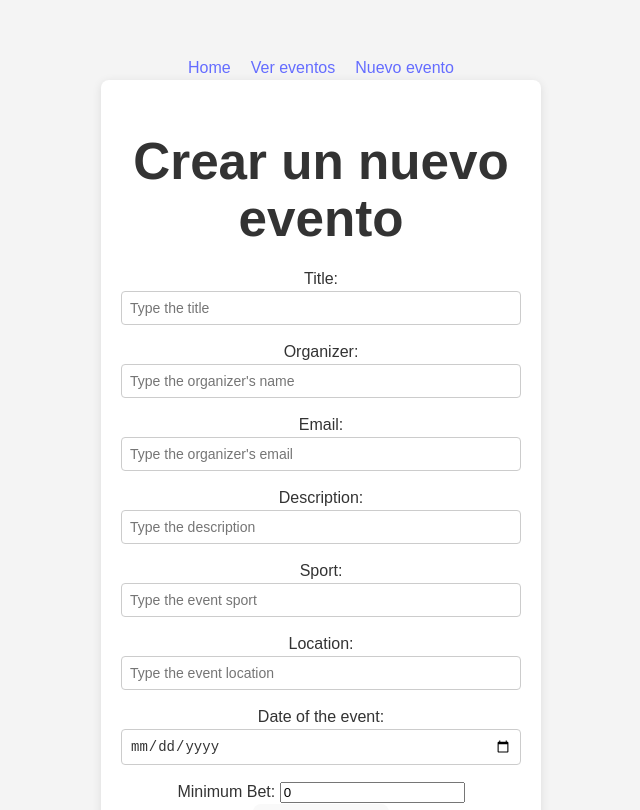
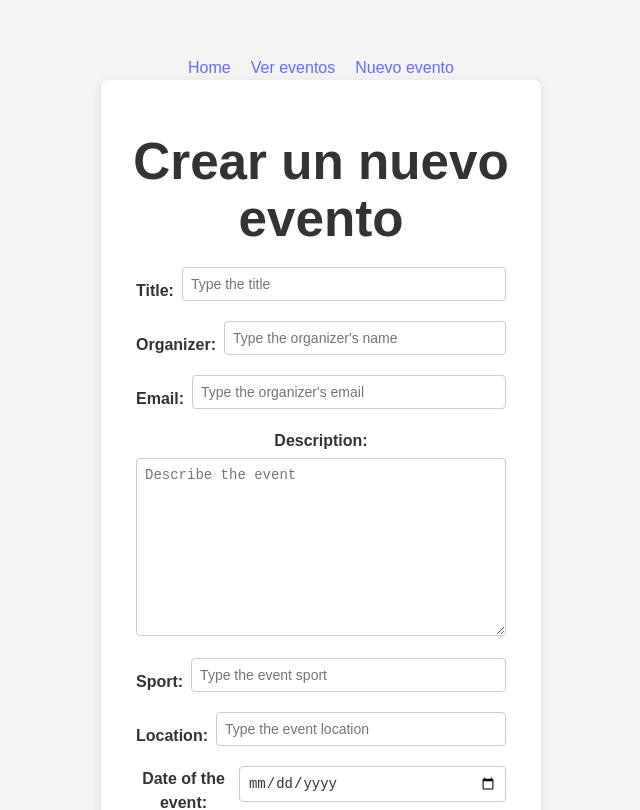
Before and after one commit to robbvv/Apuestas-Reactivas-, a React (Vite) app in the folder frontend/: page /event-form in a window 1280 px wide. Shown: the top 810 px of the page, without its empty margins (319-959 px from the left). Built offline with nearby package versions, Linux system fonts and the light colour scheme.

Commit message:
:lipstick: style: improve event form and event list UI designs

```diff
--- a/frontend/src/components/Event.tsx
+++ b/frontend/src/components/Event.tsx
@@ -5,22 +5,16 @@ interface EventProp {
   event: EventData;
 }
 
-const borderStyle = {
-  border: "1px solid gray",
-  padding: "8px",
-  margin: "5px 0"
-};
-
 const Event = ({ event: event }: EventProp) => (
   <div className="event-item">
     <div className="event-title">
-    Title: {event.title}
+    <b>{event.title}</b>
     </div>
     <div className="event-details">
     Sport: {event.sport} | Organizer: {event.organizer} | Last Updated: {event.updatedAt ? new Date(event.updatedAt).toLocaleString() : new Date(event.createdAt).toLocaleString()}
     </div>
     <div className="event-stats">
-    Stars: [{event.stars}] | Pool: [{event.pool}] | State: {event.active ? "upcoming" : "finished"}
+    Stars: [{event.stars}] | Pool: [{event.pool}] | State: {new Date(event.date) > new Date() ? "upcoming" : "finished"}
     </div>
   </div>
 )
--- a/frontend/src/components/EventForm.tsx
+++ b/frontend/src/components/EventForm.tsx
@@ -1,5 +1,5 @@
-import { useState, useEffect } from "react";
-import axios from "axios";
+import { useState } from "react";
+//import axios from "axios";
 import "../styles/event-form.css";
 import eventService from "../services/events";
 
@@ -25,7 +25,6 @@ const EventForm = () => {
       sport: newEventSport,
       location: newEventLocation,
       date: new Date(newEventDate).toISOString(),
-      active: true,
       createdAt: new Date().toISOString(),
       updatedAt: null,
       stars: 0,
@@ -58,7 +57,7 @@ const EventForm = () => {
       setNewEventEmail(event.target.value);
   };
 
-  const handleEventDescriptionChange = (event: React.ChangeEvent<HTMLInputElement>) => {
+  const handleEventDescriptionChange = (event: React.ChangeEvent<HTMLTextAreaElement>) => {
       setNewEventDescription(event.target.value);
   };
 
@@ -82,54 +81,63 @@ const EventForm = () => {
     <div className="main-container">
       <h1>Crear un nuevo evento</h1>
       <form className="form-container" onSubmit={handleSubmit}>
-        Title: <input
+        <label className="form-inline">Title: <input
           type="text"
           value={newEventTitle}
           placeholder="Type the title"
           onChange={handleEventTitleChange}
         />
-        Organizer: <input
+        </label>
+        <label className="form-inline">Organizer: <input
           type="text"
           value={newEventOrganizer}
           placeholder="Type the organizer's name"
           onChange={handleEventOrganizerChange}
         />
-        Email: <input
+        </label>
+        <label className="form-inline">Email: <input
           type="text"
           value={newEventEmail}
           placeholder="Type the organizer's email"
           onChange={handleEventEmailChange}
           />
-        Description: <input
-          type="text"
+        </label>
+        <label>Description:</label>
+        <textarea
           value={newEventDescription}
-          placeholder="Type the description"
+          placeholder="Describe the event"
+          rows={10}
+          cols={40}
           onChange={handleEventDescriptionChange}
           />
-        Sport: <input
+        <label className="form-inline">Sport: <input
           type="text"
           value={newEventSport}
           placeholder="Type the event sport"
           onChange={handleEventSportChange}
           />
-        Location: <input
+        </label>
+        <label className="form-inline">Location: <input
           type="text"
           value={newEventLocation}
           placeholder="Type the event location"
           onChange={handleEventLocationChange}
           />
-        Date of the event: <input
+        </label>
+        <label className="form-inline">Date of the event: <input
           type="date"
           value={newEventDate}
           onChange={handleEventDateChange}
           required
           />
-        Minimum Bet: <input
+        </label>
+        <label className="form-inline">Minimum Bet: <input
           type="number"
           value={newEventMinimumBet}
           placeholder="Type the minimum bet"
           onChange={handleEventMinimumBetChange}
           />
+        </label>
         <button type="submit">Publish event</button>
       </form>
     </div>
--- a/frontend/src/styles/event-form.css
+++ b/frontend/src/styles/event-form.css
@@ -30,11 +30,11 @@ label {
     color: #333;
 }
 
-input[type="email"],
-input[type="nombre"],
 input[type="text"],
 input[type="file"],
 input[type="date"],
+input[type="number"],
+textarea,
 select {
     width: 100%;
     padding: 8px;
@@ -125,3 +125,9 @@ h1 {
   margin-bottom: 20px;
   color: #333;
 }
+
+.form-inline {
+  display: flex;
+  align-items: center;
+  gap: 0.5rem;
+}
--- a/frontend/src/types/event.ts
+++ b/frontend/src/types/event.ts
@@ -7,7 +7,6 @@ export type EventData = {
     sport: string;
     location: string;
     date: string;
-    active: boolean;
     createdAt: string;
     updatedAt: string | null;
     stars: number;
```
Also changed, not shown: 2 other files (tests, documents, lock files or other folders).
